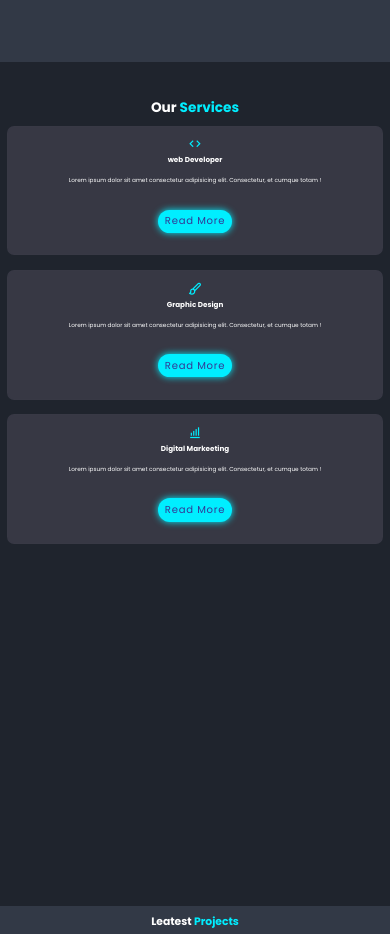
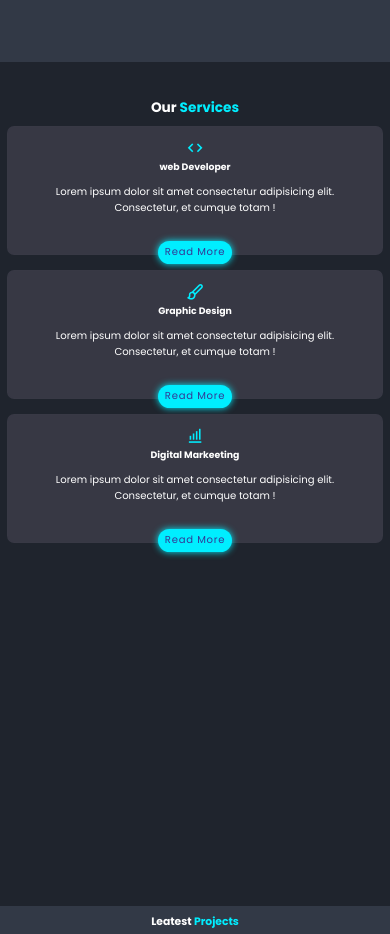
Before and after one commit to Hafiz-Naeem-Amir/portfolio-1.0, a plain HTML site: page index.html in a window 390 px wide. Shown: the part 1640-2574 px from the top of the page. Drawn offline with nearby package versions, Linux system fonts and the light colour scheme.

Commit message:
third code update

```diff
--- a/css/responsive.css
+++ b/css/responsive.css
@@ -1,11 +1,6 @@
-@media screen and (max-width: 1024px){
-    html {
-        overflow-x: hidden;
-        font-size: 80.5%;
-    }
+/* laptop responsive min 999px */
 }
-/* laptop responsive min 999px */
-@media screen and (max-width: 991px) {
+@media screen and (max-width: 995px){
 
     /* services section  */
     .container .services-box {
--- a/css/stylesheet.css
+++ b/css/stylesheet.css
@@ -65,7 +65,7 @@ html {
 .navbar a {
     color: var(--text-color);
     padding-left: 1rem;
-    font-size: 1.1rem;
+    font-size: 1.5rem;
     transition: 3s;
 
 }
@@ -266,7 +266,7 @@ about img{
 }
 
 .services-box p {
-    font-size: 1.1rem;
+    font-size: 1.4rem;
     padding: 10px;
 }
 
```
